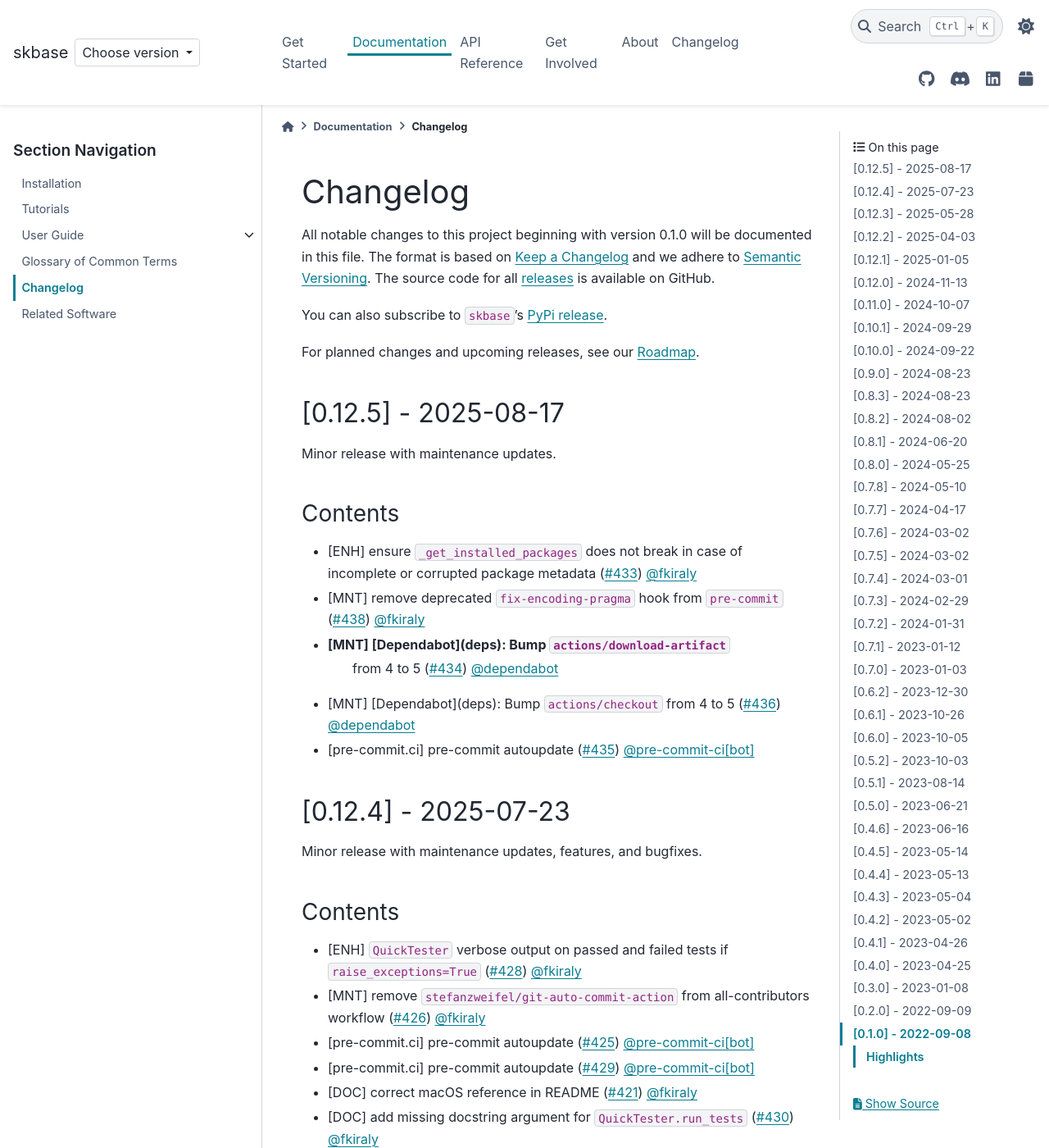
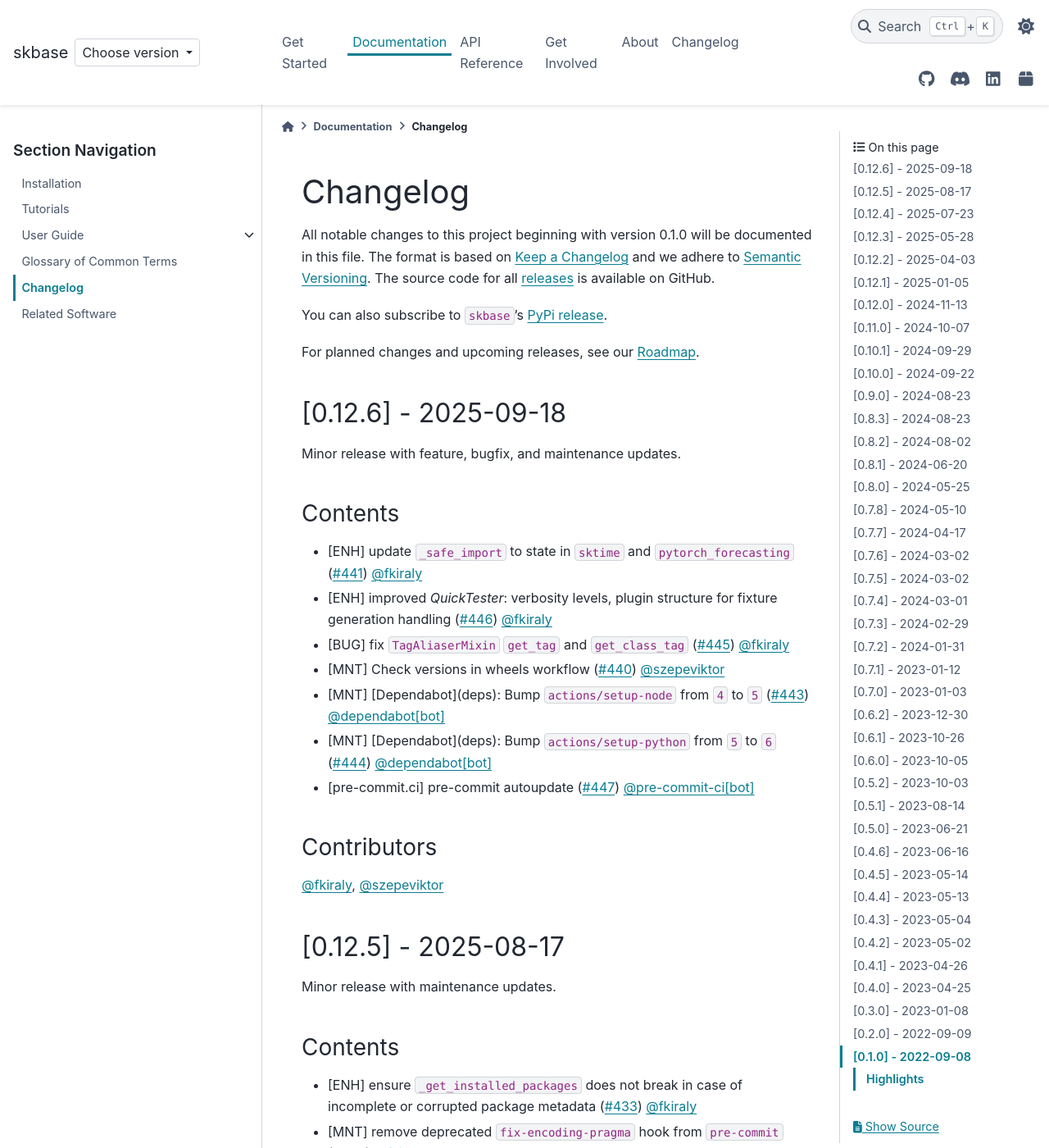
Before and after one commit to sktime/skbase, a Sphinx documentation site: the page built from docs/source/user_documentation/changelog.rst, in a window 1280 px wide and 1400 px high. Shown: the whole window at 82% size. Built offline with Sphinx 7.4.7 and the PyData theme 0.15.4, drawn with Linux system fonts in a browser that asks for light colours; comment, search, counter and statistics services are not loaded.

Commit message:
Release 0.12.6 (#448)
Release 0.12.6

* changelog
* version bump

```diff
--- a/docs/source/user_documentation/changelog.rst
+++ b/docs/source/user_documentation/changelog.rst
@@ -13,6 +13,34 @@
 `PyPi release <https://libraries.io/pypi/scikit-base>`_.
 
 For planned changes and upcoming releases, see our :ref:`roadmap`.
+
+[0.12.6] - 2025-09-18
+=====================
+
+Minor release with feature, bugfix, and maintenance updates.
+
+Contents
+--------
+
+* [ENH] update ``_safe_import`` to state in ``sktime`` and ``pytorch_forecasting``
+  (:pr:`441`) :user:`fkiraly`
+* [ENH] improved `QuickTester`: verbosity levels, plugin structure for fixture
+  generation handling (:pr:`446`) :user:`fkiraly`
+* [BUG] fix ``TagAliaserMixin`` ``get_tag``
+  and ``get_class_tag`` (:pr:`445`) :user:`fkiraly`
+* [MNT] Check versions in wheels workflow (:pr:`440`) :user:`szepeviktor`
+* [MNT] [Dependabot](deps): Bump ``actions/setup-node`` from ``4`` to ``5``
+  (:pr:`443`) :user:`dependabot[bot]`
+* [MNT] [Dependabot](deps): Bump ``actions/setup-python`` from ``5`` to ``6``
+  (:pr:`444`) :user:`dependabot[bot]`
+* [pre-commit.ci] pre-commit autoupdate (:pr:`447`) :user:`pre-commit-ci[bot]`
+
+Contributors
+------------
+
+:user:`fkiraly`,
+:user:`szepeviktor`
+
 
 [0.12.5] - 2025-08-17
 =====================
--- a/pyproject.toml
+++ b/pyproject.toml
@@ -1,6 +1,6 @@
 [project]
 name = "scikit-base"
-version = "0.12.5"
+version = "0.12.6"
 description = "Base classes for sklearn-like parametric objects"
 authors = [
     {name = "sktime developers", email = "sktime.toolbox@gmail.com"},
--- a/skbase/__init__.py
+++ b/skbase/__init__.py
@@ -6,4 +6,4 @@
 The included functionality makes it easy to reuse scikit-learn and
 sktime design principles in your project.
 """
-__version__: str = "0.12.5"
+__version__: str = "0.12.6"
```
Also changed, not shown: README.md (+1 -1 lines), docs/source/_static/switcher.json (+6 -1 lines).
